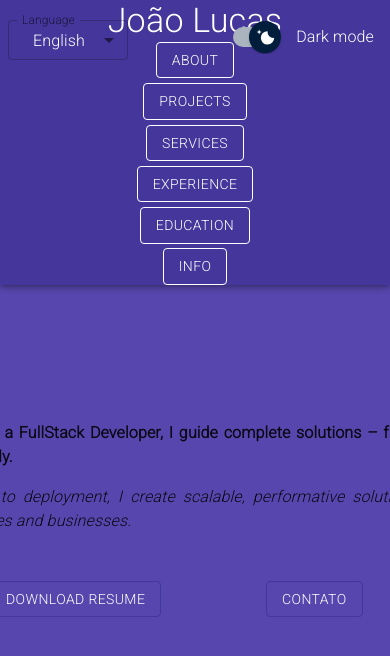
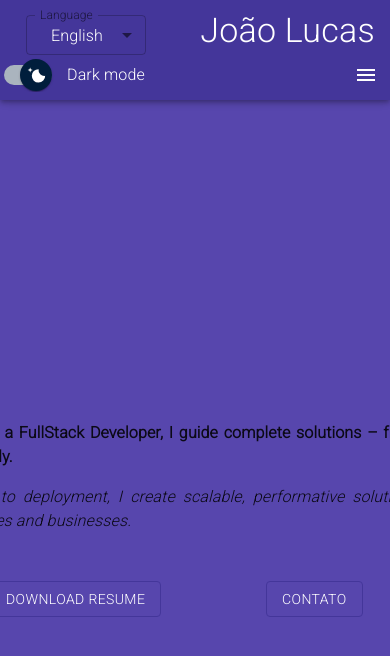
Before and after one commit to joaolucasmm/portfolio-dev, a React (Create React App) app: page / in a window 390 px wide. Shown: the top 656 px of the page. Built offline with nearby package versions, Linux system fonts and the light colour scheme.

Commit message:
Add responsive layout to header

```diff
--- a/src/Assets/style/style.css
+++ b/src/Assets/style/style.css
@@ -1,5 +1,6 @@
 @import url("https://fonts.googleapis.com/css2?family=Roboto:wght@300&display=swap");
 :export {
+  breakpointHeader: 990px;
   breakpointTablet: 768px;
   color0: #c0aefd;
   color1: rgba(144, 119, 229, 0.6666666667);
@@ -140,6 +141,7 @@
   }
 }
 :export {
+  breakpointHeader: 990px;
   breakpointTablet: 768px;
   color0: #c0aefd;
   color1: rgba(144, 119, 229, 0.6666666667);
@@ -162,14 +164,58 @@
   flex-direction: row;
   background-color: #44369a;
 }
+@media (max-width: 540px) {
+  .header-container .header_appbar {
+    height: 100px;
+  }
+}
+@media (max-width: 540px) {
+  .header-container .header_appbar {
+    padding-top: 100px;
+    height: unset;
+  }
+}
 .header-container .header_appbar .header-toolbar {
   display: flex;
   flex-direction: column;
   align-items: center;
   width: 100%;
+  min-height: unset;
+}
+@media (max-width: 540px) {
+  .header-container .header_appbar .header-toolbar .header_title {
+    position: absolute;
+    right: 15px;
+    top: -90px;
+  }
+}
+.header-container .header_appbar .header-toolbar .header_menu {
+  display: none;
+}
+@media (max-width: 990px) {
+  .header-container .header_appbar .header-toolbar .header_menu {
+    margin: auto;
+    position: unset;
+    right: unset;
+    top: unset;
+  }
+}
+@media (max-width: 540px) {
+  .header-container .header_appbar .header-toolbar .header_menu {
+    position: absolute;
+    right: 0;
+    top: -50px;
+  }
 }
 .header-container .header_appbar .header-toolbar .header-buttons {
+  display: flex;
   gap: 0.3rem;
+}
+@media (max-width: 768px) {
+  .header-container .header_appbar .header-toolbar .header-buttons {
+    display: none;
+    flex-direction: column;
+  }
 }
 .header-container .header_appbar .header-toolbar .header-buttons .button {
   color: white;
@@ -178,12 +224,6 @@
 }
 .header-container .header_appbar .header-toolbar .header-buttons .button:hover {
   transform: scale(0.9);
-}
-@media (min-width: 768px) {
-  .header-container .header_appbar .header-toolbar {
-    flex-direction: column;
-    justify-content: center;
-  }
 }
 .header-container .header_appbar .header_language {
   position: absolute;
@@ -194,51 +234,28 @@
 .header-container .header_appbar .header_language #demo-select-small {
   color: white;
 }
+@media (max-width: 540px) {
+  .header-container .header_appbar .header_language {
+    right: unset;
+    left: 18px;
+    top: 7px;
+  }
+}
 .header-container .header_appbar .header_nightmode {
   position: absolute;
   right: 0;
   top: 12px;
 }
-
-.header-title {
-  flex-grow: 1;
-  display: block;
-  margin-bottom: 10px;
-  text-align: center;
-}
-@media (min-width: 768px) {
-  .header-title {
-    margin-bottom: 10px;
-    text-align: center;
-    width: 100%;
-  }
-}
-
-.header-buttons {
-  display: flex;
-  flex-direction: column;
-  align-items: center;
-}
-@media (min-width: 768px) {
-  .header-buttons {
-    display: flex;
-    flex-direction: row;
-  }
-}
-.header-buttons .translate {
-  color: #fff;
-}
-.header-buttons button {
-  margin-bottom: 10px;
-}
-@media (min-width: 768px) {
-  .header-buttons button {
-    margin-bottom: 0;
-    margin-left: 10px;
+@media (max-width: 540px) {
+  .header-container .header_appbar .header_nightmode {
+    right: unset;
+    left: 0px;
+    top: 50px;
   }
 }
 
 :export {
+  breakpointHeader: 990px;
   breakpointTablet: 768px;
   color0: #c0aefd;
   color1: rgba(144, 119, 229, 0.6666666667);
@@ -279,6 +296,7 @@
 }
 
 :export {
+  breakpointHeader: 990px;
   breakpointTablet: 768px;
   color0: #c0aefd;
   color1: rgba(144, 119, 229, 0.6666666667);
@@ -332,6 +350,7 @@
 }
 
 :export {
+  breakpointHeader: 990px;
   breakpointTablet: 768px;
   color0: #c0aefd;
   color1: rgba(144, 119, 229, 0.6666666667);
@@ -363,6 +382,7 @@
 }
 
 :export {
+  breakpointHeader: 990px;
   breakpointTablet: 768px;
   color0: #c0aefd;
   color1: rgba(144, 119, 229, 0.6666666667);
@@ -447,6 +467,7 @@
   }
 }
 :export {
+  breakpointHeader: 990px;
   breakpointTablet: 768px;
   color0: #c0aefd;
   color1: rgba(144, 119, 229, 0.6666666667);
@@ -516,6 +537,7 @@
   }
 }
 :export {
+  breakpointHeader: 990px;
   breakpointTablet: 768px;
   color0: #c0aefd;
   color1: rgba(144, 119, 229, 0.6666666667);
@@ -629,6 +651,7 @@
   }
 }
 :export {
+  breakpointHeader: 990px;
   breakpointTablet: 768px;
   color0: #c0aefd;
   color1: rgba(144, 119, 229, 0.6666666667);
@@ -700,6 +723,7 @@
 }
 
 :export {
+  breakpointHeader: 990px;
   breakpointTablet: 768px;
   color0: #c0aefd;
   color1: rgba(144, 119, 229, 0.6666666667);
@@ -821,6 +845,7 @@
 }
 
 :export {
+  breakpointHeader: 990px;
   breakpointTablet: 768px;
   color0: #c0aefd;
   color1: rgba(144, 119, 229, 0.6666666667);
@@ -835,6 +860,7 @@ footer {
 }
 
 :export {
+  breakpointHeader: 990px;
   breakpointTablet: 768px;
   color0: #c0aefd;
   color1: rgba(144, 119, 229, 0.6666666667);
--- a/src/Components/Header/Header.jsx
+++ b/src/Components/Header/Header.jsx
@@ -14,6 +14,9 @@ import InputLabel from "@mui/material/InputLabel";
 import MenuItem from "@mui/material/MenuItem";
 import FormControl from "@mui/material/FormControl";
 import Select from "@mui/material/Select";
+import { IconButton } from "@mui/material";
+import MenuIcon from '@mui/icons-material/Menu';
+import variables from '../UI/variables.scss';
 
 const MaterialUISwitch = styled(Switch)(({ theme }) => ({
     width: 62,
@@ -71,7 +74,43 @@ const MaterialUISwitch = styled(Switch)(({ theme }) => ({
     },
 }));
 
-function DrawerAppBar({ props, links, setLanguage, language, darkMode, setDarkMode }) {
+function DrawerAppBar({
+    props,
+    links,
+    setLanguage,
+    language,
+    darkMode,
+    setDarkMode,
+}) {
+    React.useEffect(() => {
+        const handleResize = () => {
+            const buttons = document.getElementsByClassName("header-buttons")[0];
+            const menu = document.getElementsByClassName("header_menu")[0];
+            if (buttons && menu) {
+                if (window.innerWidth > parseInt(variables.breakpointHeader)) {
+                    buttons.style.display = "flex"; // Show buttons
+                    menu.style.display = "none"; // Hide menu
+                } else {
+                    buttons.style.display = "none"; // Hide buttons
+                    menu.style.display = "block"; // Show menu
+                }
+            }
+        };
+
+        window.addEventListener("resize", handleResize);
+        handleResize(); // Initial check
+        return () => {
+            window.removeEventListener("resize", handleResize);
+        };
+    }, []);
+
+    const toggleMenu = () => {
+        const buttons = document.getElementsByClassName("header-buttons")[0];
+        if (buttons) {
+            buttons.style.display = buttons.style.display === "none" ? "flex" : "none";
+        }
+    };
+
     return (
         <Box className="header-container">
             <CssBaseline />
@@ -81,9 +120,7 @@ function DrawerAppBar({ props, links, setLanguage, language, darkMode, setDarkMo
                     size="small"
                     className="header_language"
                 >
-                    <InputLabel
-                        id="demo-select-small-label"
-                    >
+                    <InputLabel id="demo-select-small-label">
                         {textSelector(language, 6)}
                     </InputLabel>
                     <Select
@@ -91,7 +128,9 @@ function DrawerAppBar({ props, links, setLanguage, language, darkMode, setDarkMo
                         id="demo-select-small"
                         value={language}
                         label="Language"
-                        onChange={(e) => {setLanguage(e.target.value)}}
+                        onChange={(e) => {
+                            setLanguage(e.target.value);
+                        }}
                     >
                         <MenuItem value={"portuguese"}>Português</MenuItem>
                         <MenuItem value={"english"}>English</MenuItem>
@@ -101,12 +140,23 @@ function DrawerAppBar({ props, links, setLanguage, language, darkMode, setDarkMo
                     <Typography
                         variant="h4"
                         component={Link}
-                        className="header-title"
+                        className="header_title"
                         sx={{ textDecoration: "none" }}
                         color="#FFF"
                     >
                         João Lucas
                     </Typography>
+                    <IconButton
+                        size="large"
+                        edge="start"
+                        color="inherit"
+                        aria-label="menu"
+                        sx={{ mr: 2 }}
+                        className="header_menu"
+                        onClick={toggleMenu}
+                    >
+                        <MenuIcon />
+                    </IconButton>
                     <Box className="header-buttons">
                         {props.map((item, i) => (
                             <Button
@@ -121,8 +171,17 @@ function DrawerAppBar({ props, links, setLanguage, language, darkMode, setDarkMo
                     </Box>
                 </Toolbar>
                 <FormControlLabel
-                    control={<MaterialUISwitch sx={{ m: 1 }} defaultChecked
-                    onClick={() => darkMode ? setDarkMode(false) : setDarkMode(true) } />}
+                    control={
+                        <MaterialUISwitch
+                            sx={{ m: 1 }}
+                            defaultChecked
+                            onClick={() =>
+                                darkMode
+                                    ? setDarkMode(false)
+                                    : setDarkMode(true)
+                            }
+                        />
+                    }
                     label={textSelector(language, 7)}
                     className="header_nightmode"
                 />
--- a/src/Components/Header/Header.scss
+++ b/src/Components/Header/Header.scss
@@ -7,29 +7,65 @@
     align-items: center;
     text-align: center;
     width: 100%;
+
     .header_appbar {
         display: flex;
         flex-direction: row;
         background-color: $color5;
+        @media (max-width: $breakpoint-smartphone) {
+            height: 100px;
+        }
+        @media (max-width: $breakpoint-smartphone) {
+          padding-top: 100px;
+          height: unset;
+        }
         .header-toolbar {
             display: flex;
             flex-direction: column;
             align-items: center;
             width: 100%;
+            min-height: unset;
+            .header_title {
+                @media (max-width: $breakpoint-smartphone) {
+                    position: absolute;
+                    right: 15px;
+                    top: -90px;
+                }
+            }
+            .header_menu {
+                display: none;
+
+                @media (max-width: $breakpoint-header) {
+                    margin: auto;
+                    position: unset;
+                    right: unset;
+                    top: unset;
+                }
+                @media (max-width: $breakpoint-smartphone) {
+                    position: absolute;
+                    right: 0;
+                    top: -50px;
+                }
+            }
             .header-buttons {
+                display: flex;
                 gap: 0.3rem;
+
+                @media (max-width: $breakpoint-tablet) {
+                    display: none;
+                    flex-direction: column;
+                }
+                @media (max-width: $breakpoint-smartphone) {
+
+                }
                 .button {
                     color: white;
                     border-color: white;
-            transition: transform .2s;
+                    transition: transform 0.2s;
                 }
                 .button:hover {
                     transform: scale(0.9);
                 }
-        }
-        @media (min-width: $breakpoint-tablet) {
-          flex-direction: column;
-          justify-content: center;
             }
         }
         .header_language {
@@ -40,48 +76,21 @@
             #demo-select-small {
                 color: white;
             }
+            @media (max-width: $breakpoint-smartphone) {
+                right: unset;
+                left: 18px;
+                top: 7px;
+            }
         }
         .header_nightmode {
             position: absolute;
             right: 0;
             top: 12px;
+            @media (max-width: $breakpoint-smartphone) {
+                right: unset;
+                left: 0px;
+                top: 50px;
             }
         }
     }
-
-.header-title {
-    flex-grow: 1;
-    display: block;
-    margin-bottom: 10px;
-    text-align: center;
-
-    @media (min-width: $breakpoint-tablet) {
-        margin-bottom: 10px;
-        text-align: center;
-        width: 100%;
 }
-}
-
-.header-buttons {
-    display: flex;
-    flex-direction: column;
-    align-items: center;
-
-    @media (min-width: $breakpoint-tablet) {
-        display: flex;
-        flex-direction: row;
-    }
-
-    .translate {
-        color: #fff;
-    }
-
-    button {
-        margin-bottom: 10px;
-
-        @media (min-width: $breakpoint-tablet) {
-            margin-bottom: 0;
-            margin-left: 10px;
-        }
-    }
-}
--- a/src/Components/UI/variables.scss
+++ b/src/Components/UI/variables.scss
@@ -9,13 +9,17 @@ $white: #ffffff52;
 $color0: #c0aefd;   //background
 $color1: #9077e5aa;   //bg box
 $color2: #7d67d2;    //icons/destaques/links
-$color3: #6a57c0aa;   //bg box
-$color4: #5746ad;   //backbround
+$color3: #6a57c0aa;   //bg box - dark mode
+$color4: #5746ad;   //backbround - dark mode
 $color5: #44369a;   // header
 
+$breakpoint-desktop: 1280px;
+$breakpoint-header: 990px;
 $breakpoint-tablet: 768px;
+$breakpoint-smartphone: 540px;
 
 :export {
+    breakpointHeader: $breakpoint-header;
     breakpointTablet: $breakpoint-tablet;
     color0: $color0;   //background
     color1: $color1;   //bg box
```
Also changed, not shown: 1 other file (tests, documents, lock files or other folders). Lines whose indentation alone changed are shown as unchanged.
